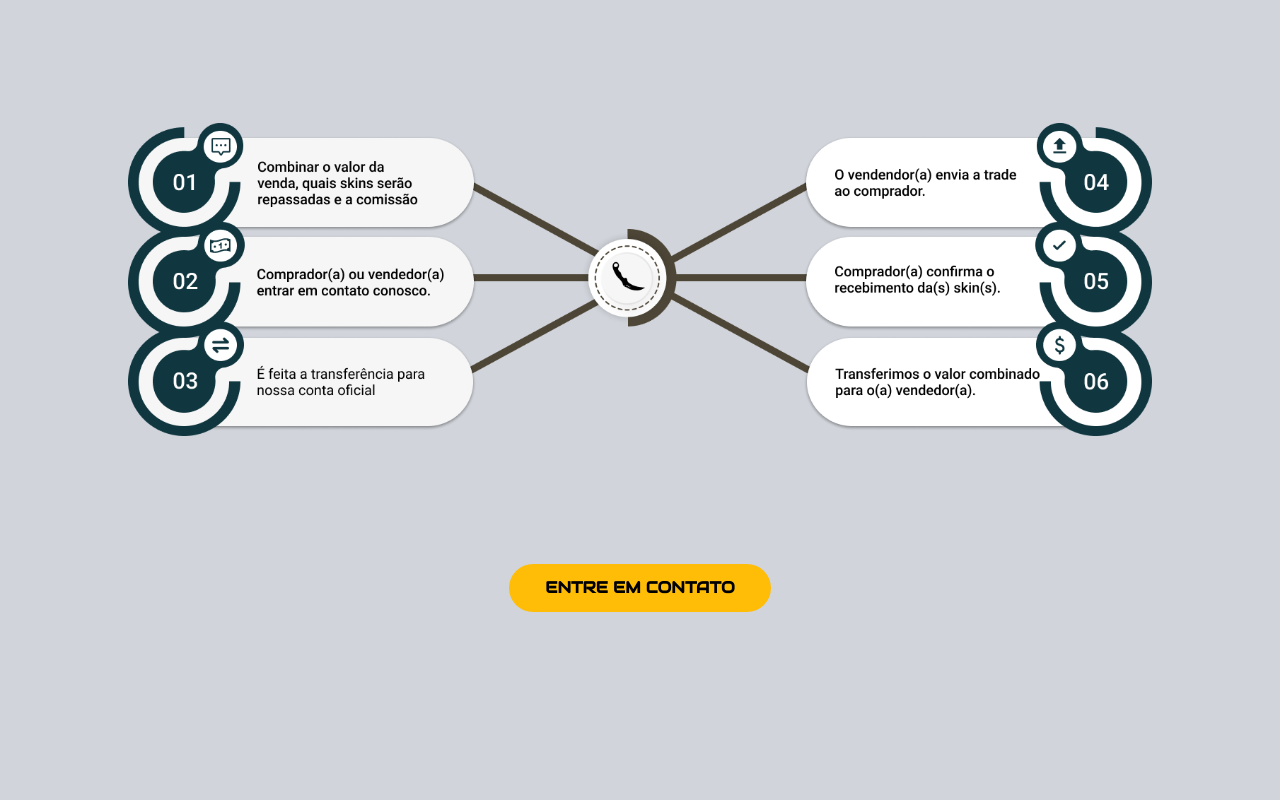
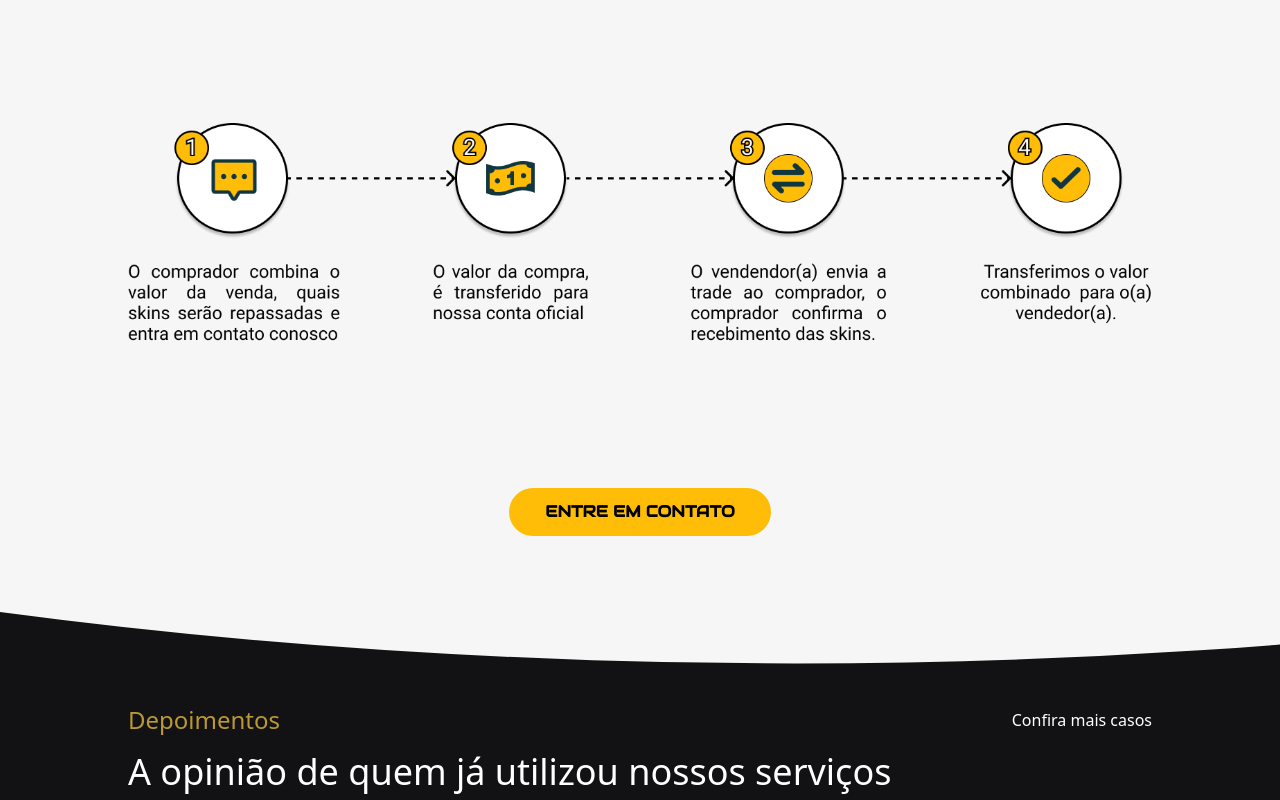
Before and after one commit to WallisonRP/trademais, a React (Vite) app: page / in a window 1280 px wide. Shown: the part 1840-2640 px from the top of the page. Built offline with nearby package versions, Linux system fonts and the light colour scheme.

Commit message:
seção how

```diff
--- a/src/components/sections/Footer/index.tsx
+++ b/src/components/sections/Footer/index.tsx
@@ -113,7 +113,7 @@ export function Footer() {
         >
           <path
             d="M321.39,56.44c58-10.79,114.16-30.13,172-41.86,82.39-16.72,168.19-17.73,250.45-.39C823.78,31,906.67,72,985.66,92.83c70.05,18.48,146.53,26.09,214.34,3V0H0V27.35A600.21,600.21,0,0,0,321.39,56.44Z"
-            className="fill-gray-300"
+            className="fill-[#F6F6F6]"
           ></path>
         </svg>
       </div>
--- a/src/components/sections/HowItWorks/index.tsx
+++ b/src/components/sections/HowItWorks/index.tsx
@@ -1,16 +1,17 @@
 import "./styles.css";
-import howItWorksImage from "../../../assets/images/how-it-works.png";
+import howItWorksImage from "../../../assets/images/how-it-works1.png";
+import howItWorksImage1 from "../../../assets/images/Group-86.png";
 import { FilledButton } from "../../FilledButton";
 
 export function HowItWorks() {
   return (
-    <section className="relative bg-gray-300 px-[10%] pt-40 pb-60 mt-16 font-medium">
+    <section className="relative bg-[#F6F6F6] px-[10%] pt-40 pb-10 mt-16 font-medium">
       <p className="text-[#BC9832] md:text-2xl text-lg mb-1">TradeMais</p>
       <h1 className="md:text-4xl text-xl md:text-left text-center mb-8">Entenda como funciona todo o processo!</h1>
 
       <div className="flex flex-col justify-center mt-32 place-items-center">
-      <img className="max-w-full h-auto" src={howItWorksImage} alt="howItWorksImage" />
-      <div className="mt-32">
+      <img className="max-w-full h-auto" src={howItWorksImage1} alt="howItWorksImage" />
+      <div className="mt-36">
           <FilledButton title="Entre em contato" />
         </div>
       </div>
```
Also changed, not shown: src/assets/images/Group-86.png (added), src/assets/images/how-it-works1.png (added).
